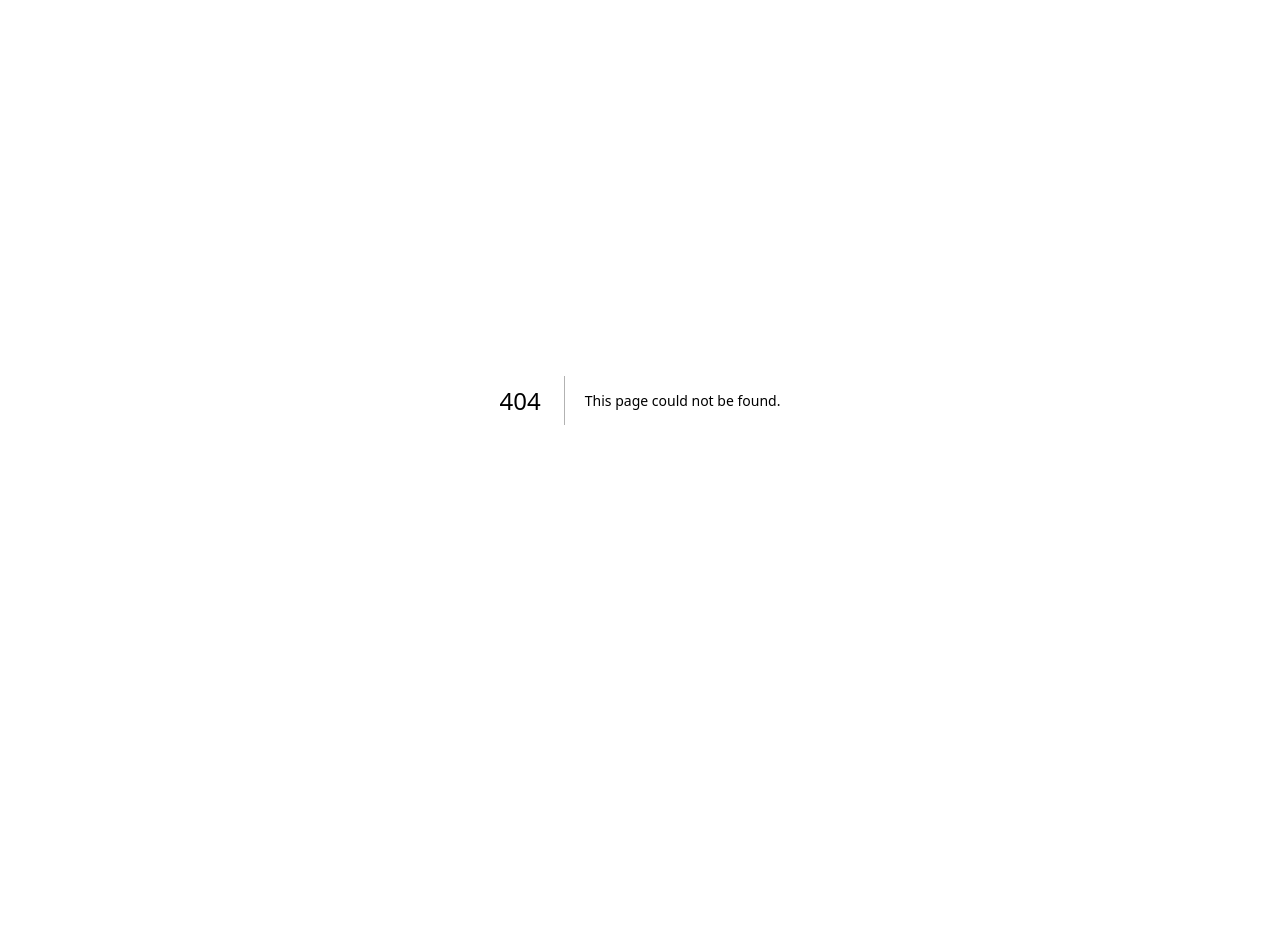
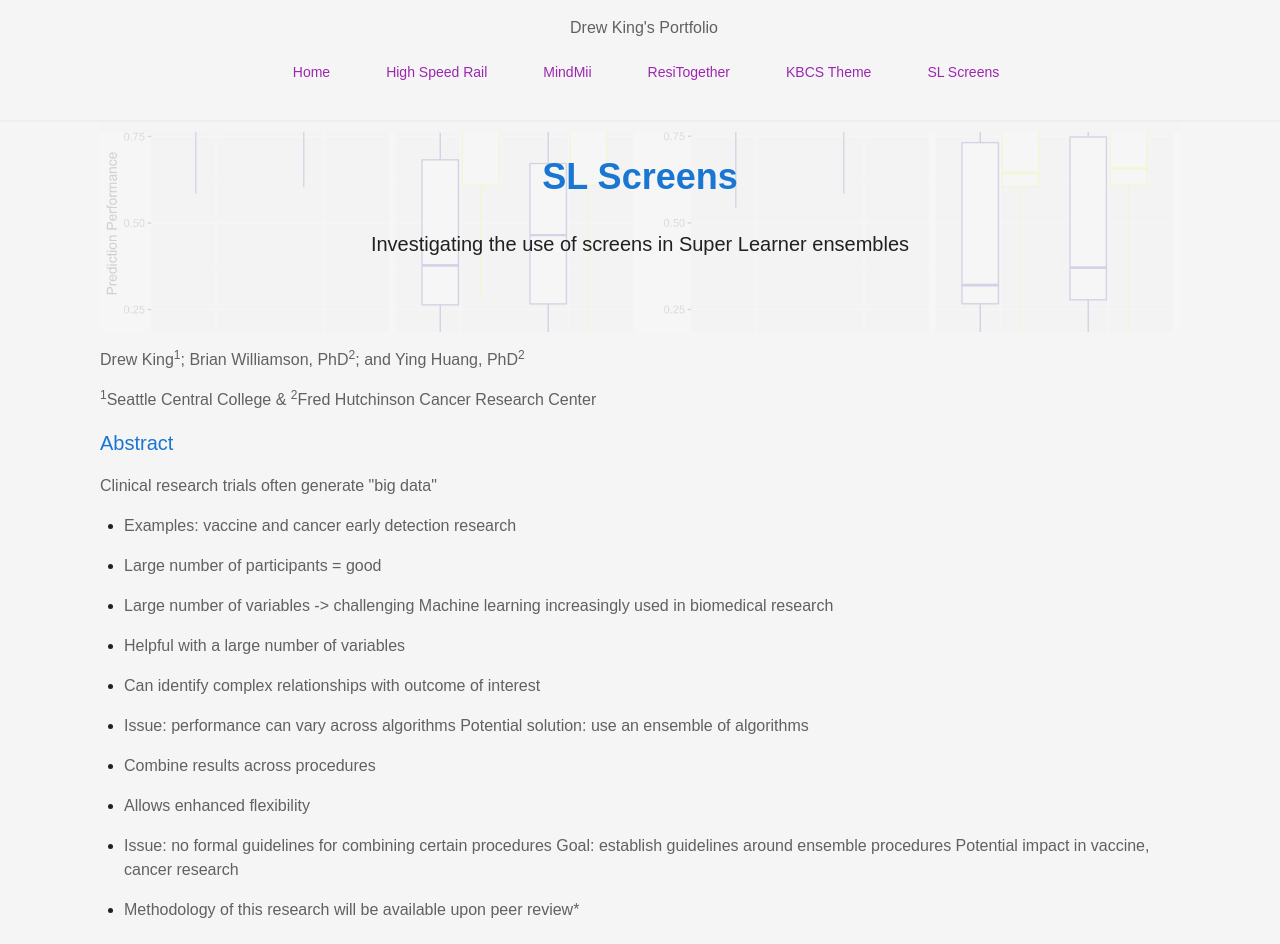
Before and after one commit to andrewpking/kingdrewsea-portfolio, a Next.js app: page /sl-screens in a window 1280 px wide. Before the commit this address had no page. Shown: the top 944 px of the page. Before the commit the page ends 800 px from the top, so only its background shows below. Built offline with nearby package versions, Linux system fonts and the light colour scheme.

Commit message:
Added SL-Screens document.

```diff
--- /dev/null
+++ b/src/app/sl-screens/page.mdx
@@ -0,0 +1,62 @@
+import MdxPage from '../components/MdxPage'
+import '../styles.scss'
+
+export const metadata = {
+  title: 'SL Screens',
+  description: 'Investigating the use of screens in Super Learner ensembles',
+  image: '/images/lasso_vs_sl.png',
+  imageAlt: 'A chart comparing the performance of SL with screens and Lasso'
+}
+
+<MdxPage metadata={metadata}>
+
+Drew King<sup>1</sup>; Brian Williamson, PhD<sup>2</sup>; and Ying Huang, PhD<sup>2</sup>
+
+<sup>1</sup>Seattle Central College & <sup>2</sup>Fred Hutchinson Cancer Research Center
+
+## Abstract
+
+Clinical research trials often generate "big data"
+
+* Examples: vaccine and cancer early detection research
+* Large number of participants = good
+* Large number of variables -> challenging
+Machine learning increasingly used in biomedical research
+* Helpful with a large number of variables
+* Can identify complex relationships with outcome of interest
+* Issue: performance can vary across algorithms
+Potential solution: use an ensemble of algorithms
+* Combine results across procedures
+* Allows enhanced flexibility
+* Issue: no formal guidelines for combining certain procedures
+Goal: establish guidelines around ensemble procedures
+Potential impact in vaccine, cancer research
+
+* Methodology of this research will be available upon peer review*
+
+## Results
+
+Lasso + SL not always a helpful combo; surprising result.
+
+![SL with screens vs Lasso](/images/lasso_vs_sl.png)
+
+* SL with screens or SL with lasso and screens = safe choice
+* Lasso by itself = unreliable in most cases
+* Lasso + SL with no screens = unreliable in many cases
+
+### Code will be available on GitHub once the paper is published
+
+* Open source under the MIT license
+
+## Next Steps
+
+Train researchers to follow our guidelines + practices.
+Conduct further research including:
+
+* Building a study to address why the lasso alone is not ideal for variable selection
+* Testing other algorithms that process biomedical data.
+* Building this experiment in other programming language such as C or Python for better performance
+
+Following publication, results will be replicable by others with scientific computing tools.
+
+</MdxPage>
```
Also changed, not shown: public/images/lasso_vs_sl.png (added).
